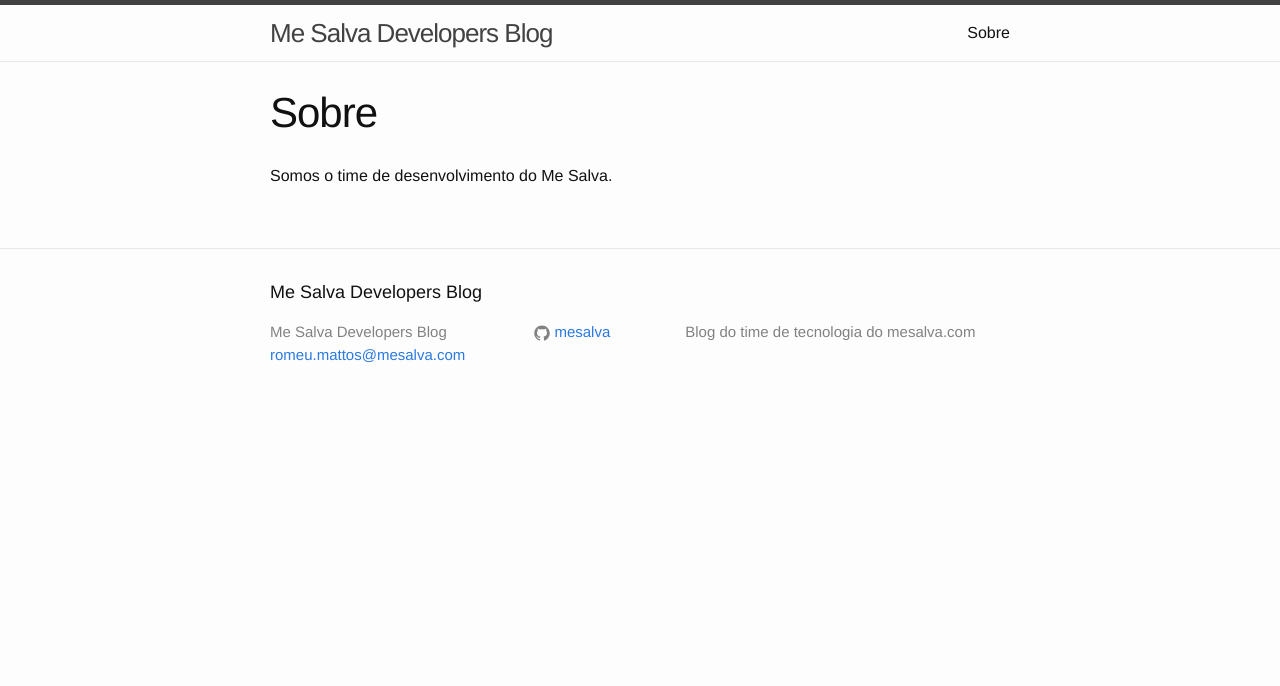
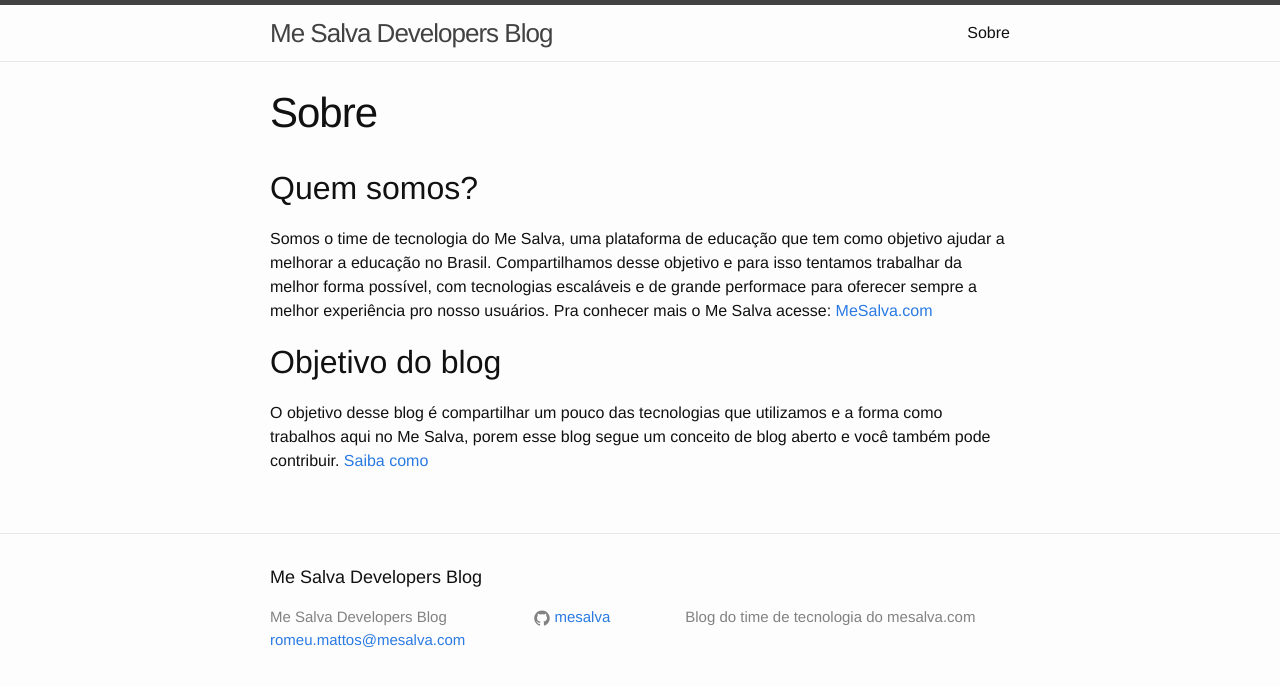
Before and after one commit to mesalva/mesalva.github.io, a Jekyll site: the page built from about.md, in a window 1280 px wide. Shown: the top 686 px of the page. Built offline with Jekyll 4.4.1, drawn with Linux system fonts in a browser that asks for light colours.

Commit message:
Update about

```diff
--- a/about.md
+++ b/about.md
@@ -4,4 +4,9 @@ title: Sobre
 permalink: /about/
 ---
 
-Somos o time de desenvolvimento do Me Salva.
+## Quem somos?
+Somos o time de tecnologia do Me Salva, uma plataforma de educação que tem como objetivo ajudar a melhorar a educação no Brasil. Compartilhamos desse objetivo e para isso tentamos trabalhar da melhor forma possível, com tecnologias escaláveis e de grande performace para oferecer sempre a melhor experiência pro nosso usuários.
+Pra conhecer mais o Me Salva acesse: [MeSalva.com](https://mesalva.com/)
+
+##  Objetivo do blog
+O objetivo desse blog é compartilhar um pouco das tecnologias que utilizamos e a forma como trabalhos aqui no Me Salva, porem esse blog segue um conceito de blog aberto e você também pode contribuir. [Saiba como](#)
```
